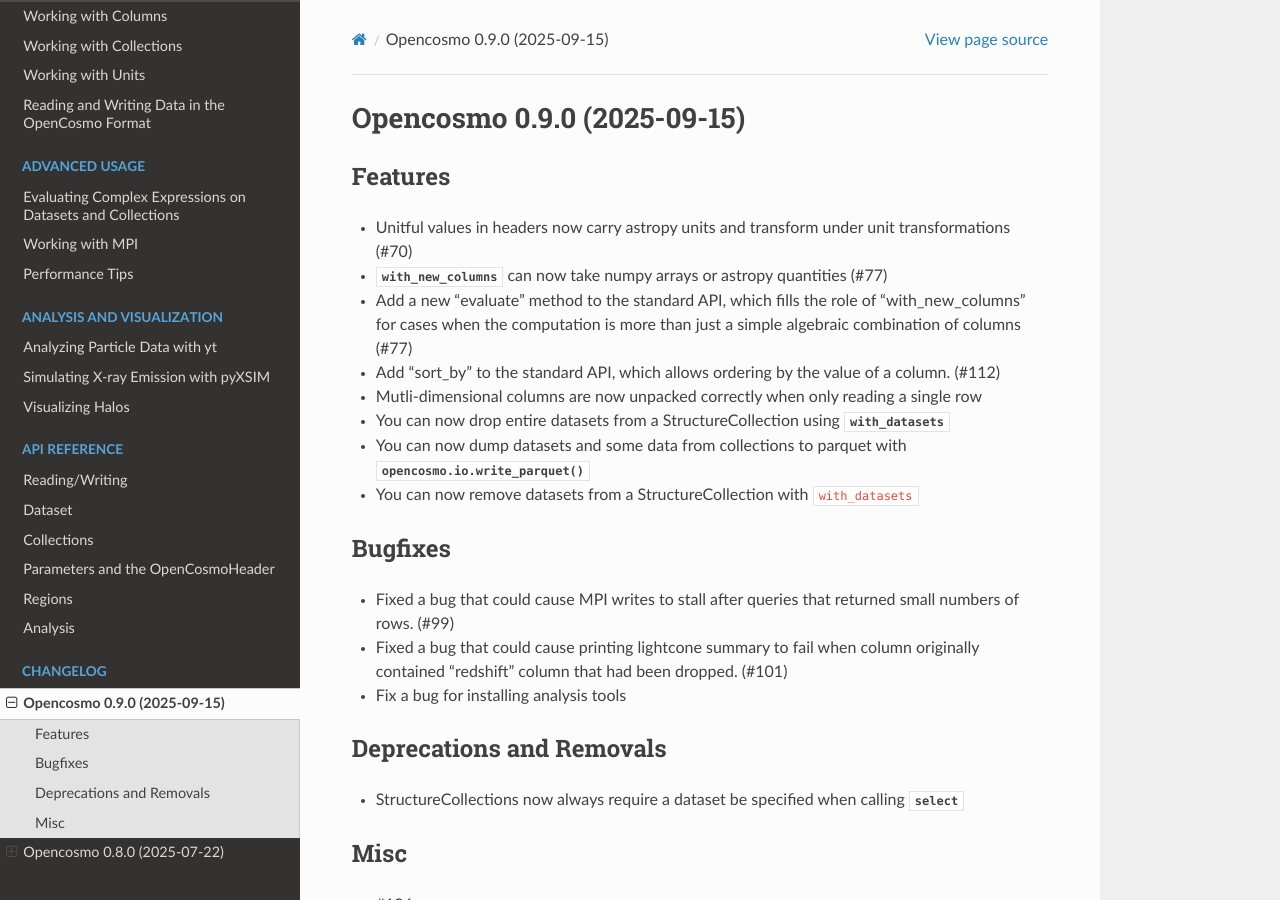
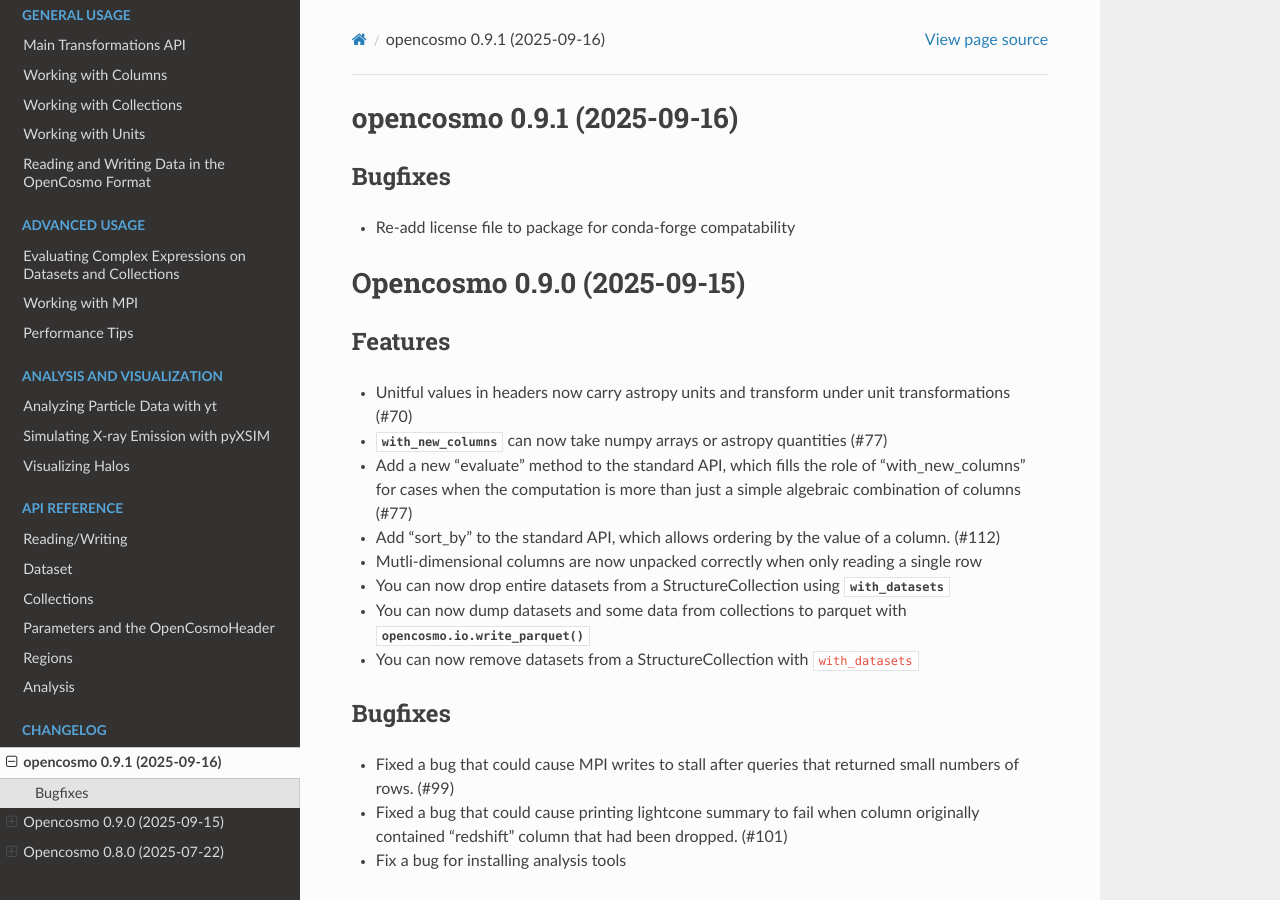
Before and after one commit to ArgonneCPAC/OpenCosmo, a Sphinx documentation site: the page built from docs/source/changelog.rst, in a window 1280 px wide and 900 px high. Built offline with Sphinx 7.4.7 and the Read the Docs theme 3.1.0, drawn with Linux system fonts in a browser that asks for light colours.

Commit message:
readd license to package

```diff
--- a/changes/+870f37a5.doc.rst
+++ /dev/null
@@ -1 +0,0 @@
-Update some of the wording in the docs to be cleareer and better reflect recent changes
--- a/changes/+c49ebe35.misc.rst
+++ /dev/null
@@ -1 +0,0 @@
-Regularize some file naming
--- a/docs/source/changelog.rst
+++ b/docs/source/changelog.rst
@@ -1,3 +1,12 @@
+opencosmo 0.9.1 (2025-09-16)
+============================
+
+Bugfixes
+--------
+
+- Re-add license file to package for conda-forge compatability
+
+
 Opencosmo 0.9.0 (2025-09-15)
 ============================
 
--- a/docs/source/conf.py
+++ b/docs/source/conf.py
@@ -9,7 +9,7 @@
 project = "OpenCosmo"
 copyright = "2025, OpenCosmo Team"
 author = "OpenCosmo Team"
-release = "0.9.0"
+release = "0.9.1"
 
 # -- General configuration ---------------------------------------------------
 # https://www.sphinx-doc.org/en/master/usage/configuration.html#general-configuration
--- a/pyproject.toml
+++ b/pyproject.toml
@@ -1,6 +1,6 @@
 [project]
 name = "opencosmo"
-version = "0.9.0"
+version = "0.9.1"
 description = "OpenCosmo Python Toolkit"
 authors = [
   { name = "Patrick Wells", email = "pwells@anl.gov" },
@@ -58,6 +58,9 @@ io = [
 requires = ["uv_build>=0.8.2,<0.9.0", "pip"]
 build-backend = "uv_build"
 
+[tool.uv.build-backend]
+source-include = ["LICENSE.md"]
+
 
 [[tool.mypy.overrides]]
 module = ["h5py", "astropy.*"]
```
